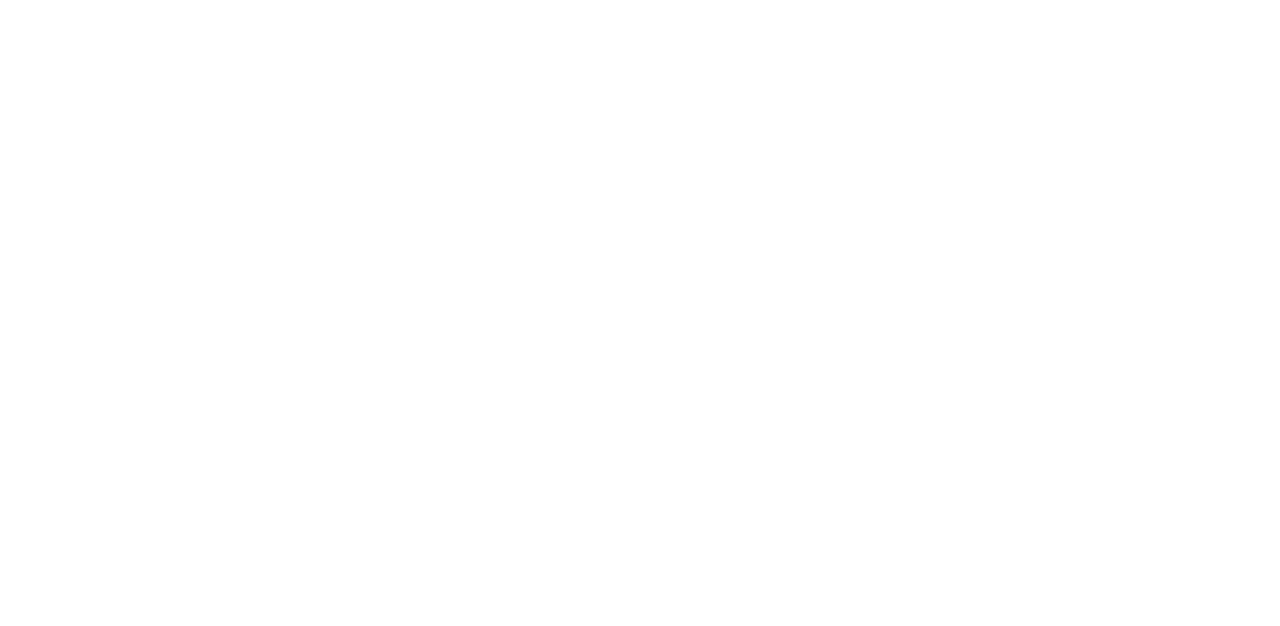
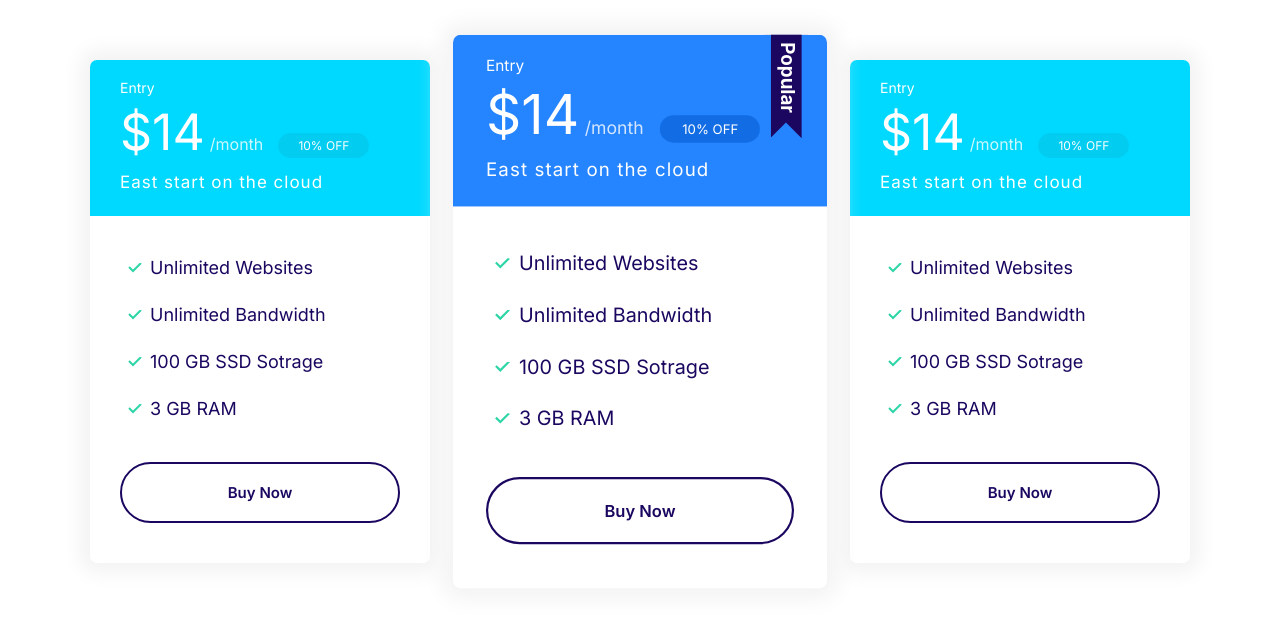
Before and after one commit to prince-seyramba/html-css-study, a plain HTML site: page index.html in a window 1280 px wide. Drawn offline with Linux system fonts and the light colour scheme.

Commit message:
plans block component

```diff
--- a/CSS/style.css
+++ b/CSS/style.css
@@ -318,10 +318,18 @@ a {
   background: var(--color-secondary);
   color: #fff;
 }
+
+.card--primary .badge--primary {
+  background: #126de4;
+}
+
 .card--secondary .badge--secondary {
   background: #02cdf1;
 }
 /* Plans */
+.plan {
+  transition: transform 0.2s ease-out;
+}
 .plan__name {
   color: #fff;
   margin: 0;
@@ -351,6 +359,10 @@ a {
   margin-bottom: 2rem;
 }
 
+.plan--popular {
+  transform: scale(1.1);
+}
+
 .plan--popular .card__header {
   position: relative;
 }
@@ -362,6 +374,14 @@ a {
   position: absolute;
   top: -6px;
   right: 5%;
+}
+
+.plan:hover {
+  transform: scale(1.05);
+}
+
+.plan--popular:hover {
+  transform: scale(1.15);
 }
 
 @media screen and (min-width: 1024px) {
@@ -719,3 +739,13 @@ a {
     grid-template-columns: repeat(auto-fit, minmax(100px, 1fr));
   }
 }
+
+/* Plans Block */
+.block-plans .grid {
+  gap: 8rem 4rem;
+}
+
+.block-plans .card {
+  max-width: 500px;
+  margin: 0 auto;
+}
--- a/index.html
+++ b/index.html
@@ -15,6 +15,70 @@
     <link rel="stylesheet" href="/CSS/style.css" />
   </head>
   <body>
+    <section class="block container block-plans">
+      <div class="grid grid--1x3">
+        <div class="plan">
+          <div class="card card--secondary">
+            <header class="card__header">
+              <h3 class="plan__name">Entry</h3>
+              <span class="plan__price">$14</span>
+              <span class="plan__billing-cycle">/month</span>
+              <span class="badge badge--secondary badge--small">10% OFF</span>
+              <span class="plan__description">East start on the cloud</span>
+            </header>
+            <div class="card__body">
+              <ul class="list list--tick">
+                <li class="list__item">Unlimited Websites</li>
+                <li class="list__item">Unlimited Bandwidth</li>
+                <li class="list__item">100 GB SSD Sotrage</li>
+                <li class="list__item">3 GB RAM</li>
+              </ul>
+              <button class="btn btn--outline btn--block">Buy Now</button>
+            </div>
+          </div>
+        </div>
+        <div class="plan plan--popular">
+          <div class="card card--primary">
+            <header class="card__header">
+              <h3 class="plan__name">Entry</h3>
+              <span class="plan__price">$14</span>
+              <span class="plan__billing-cycle">/month</span>
+              <span class="badge badge--primary badge--small">10% OFF</span>
+              <span class="plan__description">East start on the cloud</span>
+            </header>
+            <div class="card__body">
+              <ul class="list list--tick">
+                <li class="list__item">Unlimited Websites</li>
+                <li class="list__item">Unlimited Bandwidth</li>
+                <li class="list__item">100 GB SSD Sotrage</li>
+                <li class="list__item">3 GB RAM</li>
+              </ul>
+              <button class="btn btn--outline btn--block">Buy Now</button>
+            </div>
+          </div>
+        </div>
+        <div class="plan">
+          <div class="card card--secondary">
+            <header class="card__header">
+              <h3 class="plan__name">Entry</h3>
+              <span class="plan__price">$14</span>
+              <span class="plan__billing-cycle">/month</span>
+              <span class="badge badge--secondary badge--small">10% OFF</span>
+              <span class="plan__description">East start on the cloud</span>
+            </header>
+            <div class="card__body">
+              <ul class="list list--tick">
+                <li class="list__item">Unlimited Websites</li>
+                <li class="list__item">Unlimited Bandwidth</li>
+                <li class="list__item">100 GB SSD Sotrage</li>
+                <li class="list__item">3 GB RAM</li>
+              </ul>
+              <button class="btn btn--outline btn--block">Buy Now</button>
+            </div>
+          </div>
+        </div>
+      </div>
+    </section>
     <script src="js/main.js"></script>
   </body>
 </html>
```
Also changed, not shown: components/plans-block.html (added, +64 -0 lines).
